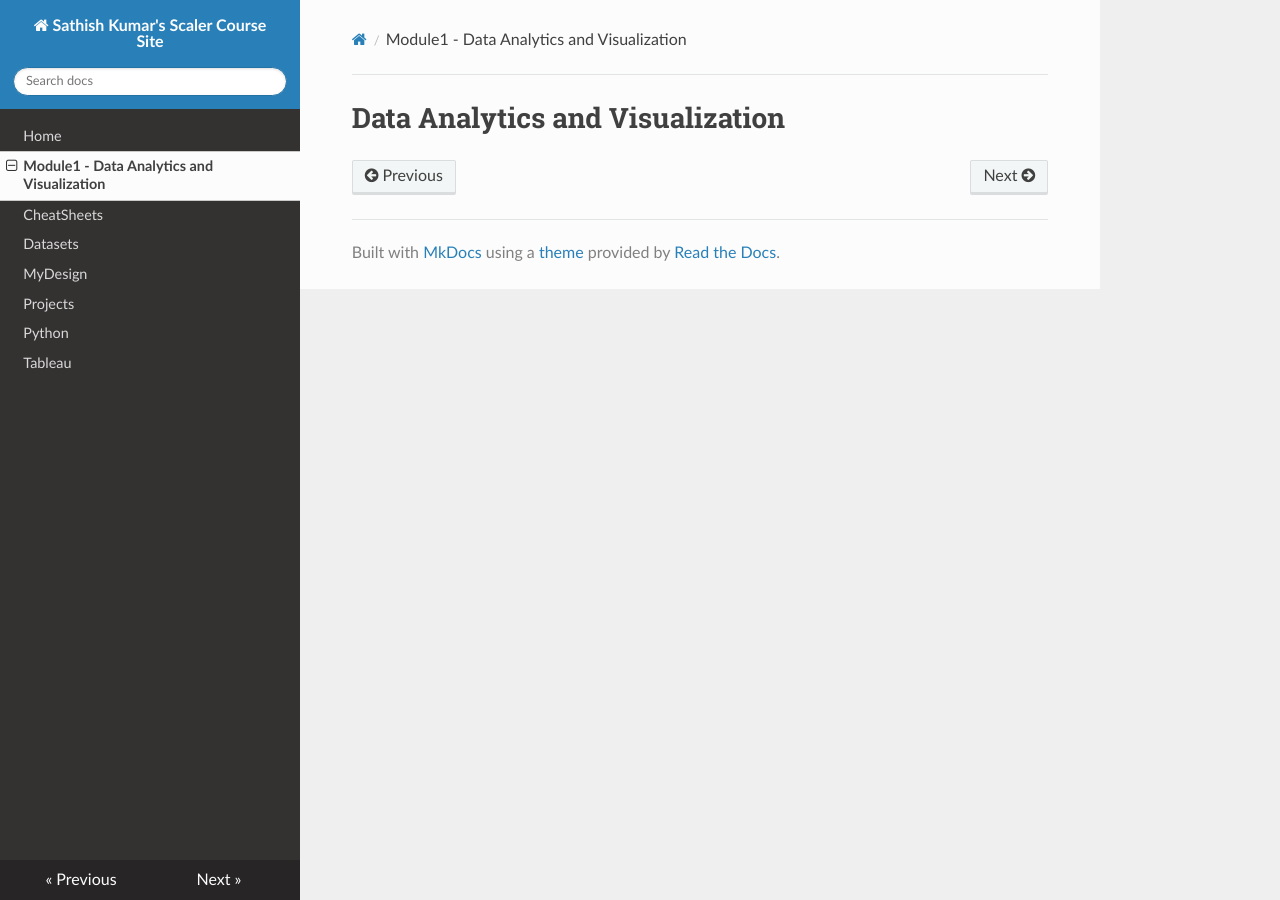
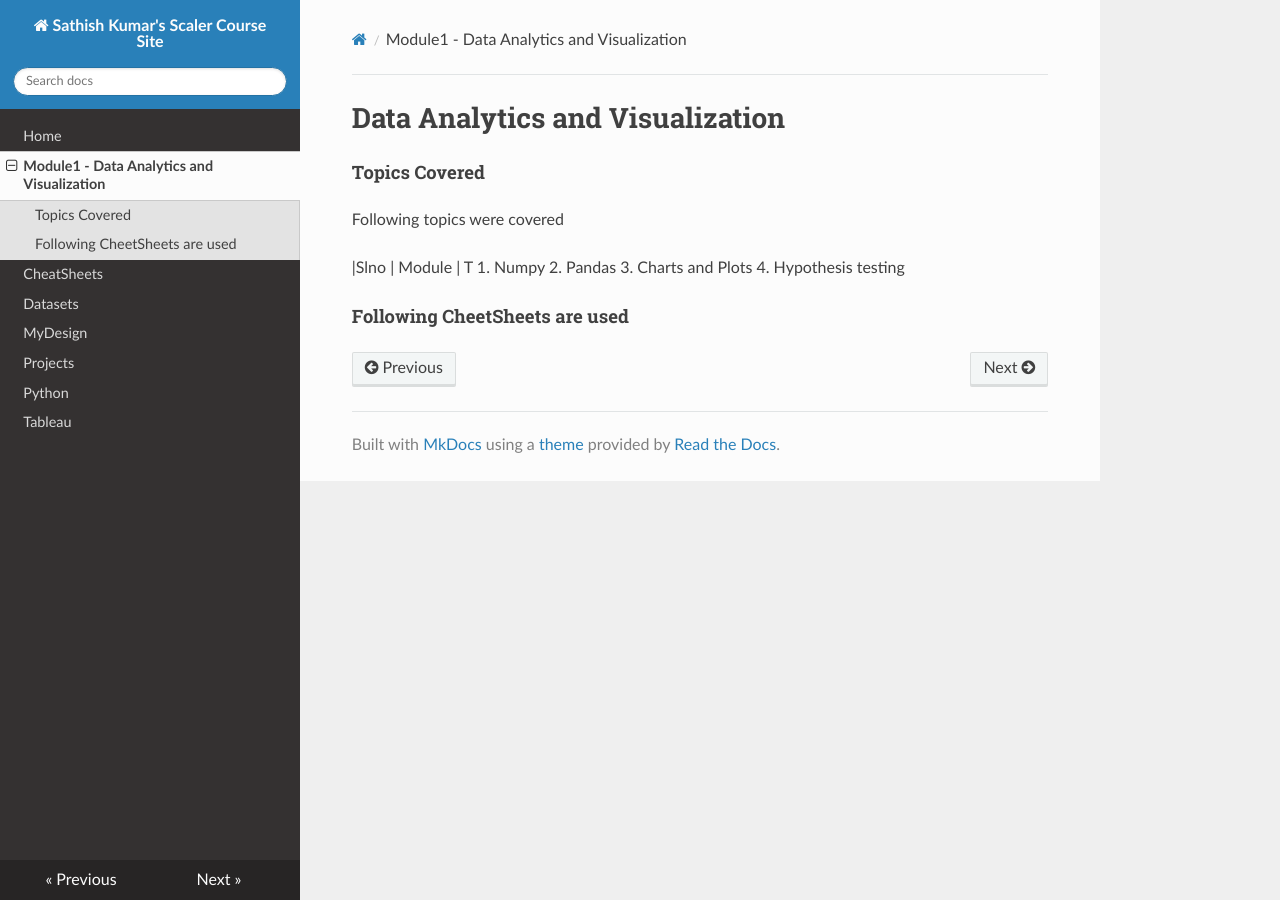
Before and after one commit to sathishkumar19/Scalar-Course, an MkDocs documentation site: the page built from docs/M1_DAV/dav-readme.md, in a window 1280 px wide. Built offline with MkDocs 1.6.1, drawn with Linux system fonts in a browser that asks for light colours; nearby versions of some CDN libraries.

Commit message:
Updated Structure

```diff
--- a/docs/M1_DAV/dav-readme.md
+++ b/docs/M1_DAV/dav-readme.md
@@ -1 +1,13 @@
 # Data Analytics and Visualization
+
+#### Topics Covered
+
+Following topics were covered
+
+|Slno | Module | T
+1. Numpy
+2. Pandas
+3. Charts and Plots
+4. Hypothesis testing
+
+#### Following CheetSheets are used
```
Also changed, not shown: README.md (+1 -1 lines), docs/index.md (+1 -1 lines).
